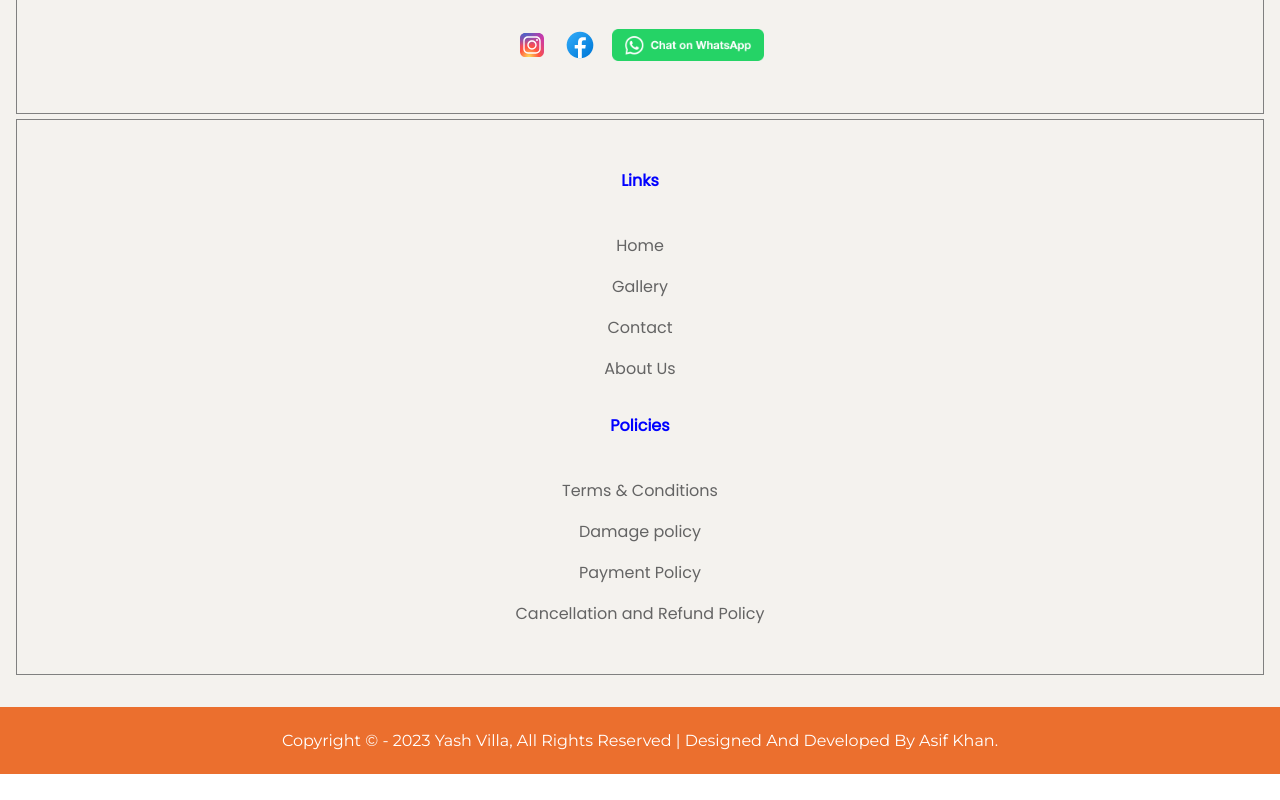
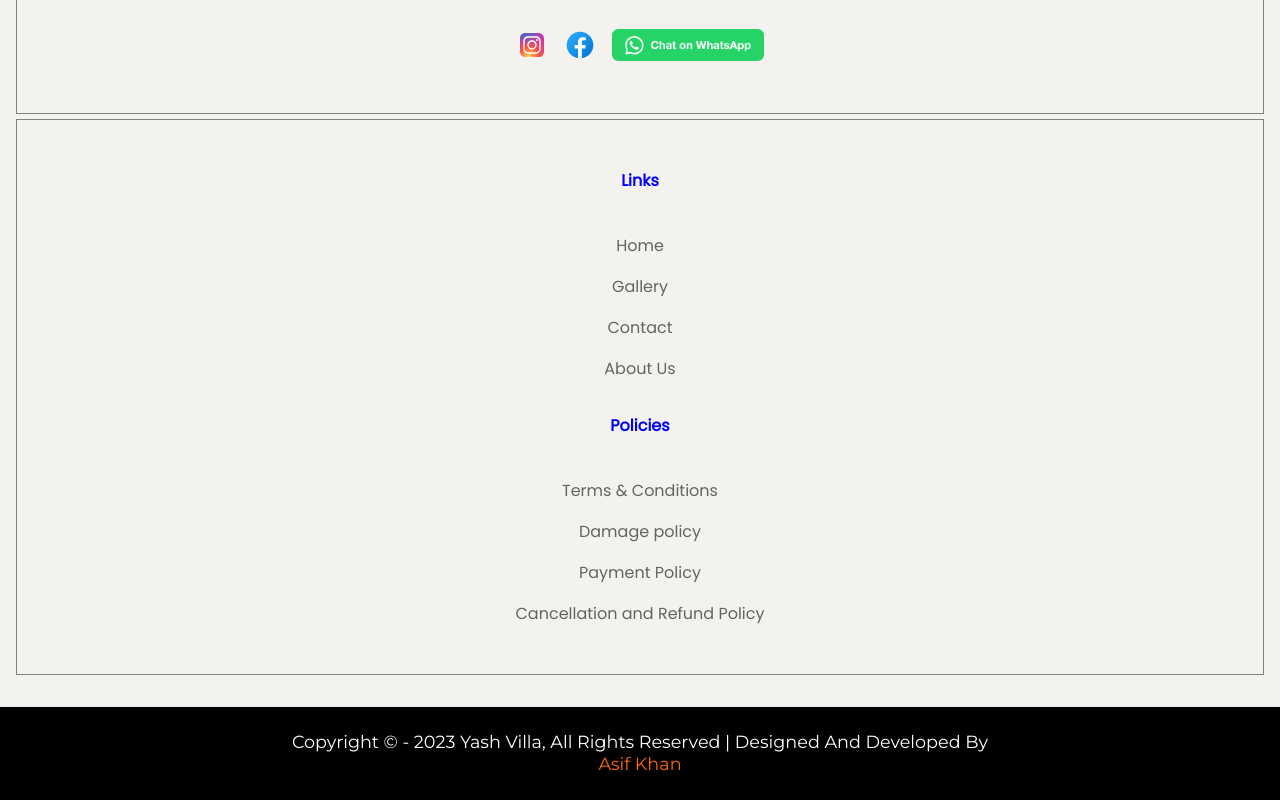
Before and after one commit to asif-eth/Yash-Villa, a React (Vite) app: page / in a window 1280 px wide. Shown: the part 1685-2485 px from the top of the page. Before the commit the page ends 2459 px from the top, so only its background shows below. Built offline with nearby package versions, Linux system fonts and the light colour scheme.

Commit message:
Footer Bottomline Completed

```diff
--- a/src/components/footer/Footer.css
+++ b/src/components/footer/Footer.css
@@ -55,6 +55,12 @@
     }
     .footerBottomLine {
         text-align: center;
+        align-items: center;
+        flex-direction: column;
+    }
+    .footerBottomLine_developerName {
+        text-decoration: underline;
+        text-underline-offset: 0.2rem;
     }
 }
 
@@ -81,10 +87,37 @@
 }
 
 .footerBottomLine {
-    background-color: #EB6F2E;
+    background-color: black;
     font-family: Montserrat;
+    font-size: 1.1rem;
     color: white;
     display: flex;
     justify-content: center;
+    align-items: center;
     padding: 1.5rem;
 }
+
+.footerBottomLine_developerName {
+    position: relative;
+    padding: 0.1rem 0.4rem;
+    font-size: 1.1rem;
+    color: #FF6600;
+    text-decoration: none;
+}
+
+.footerBottomLine_developerName::before {
+    content: "";
+    position: absolute;
+    bottom: 0;
+    left: 0;
+    width: 100%;
+    height: 0.1rem;
+    background: rgb(255, 255, 255);
+    transform: scaleX(0);
+    transform-origin: bottom left;
+    transition: transform 0.5s ease;
+}
+
+.footerBottomLine_developerName:hover::before {
+    transform: scaleX(1);
+}
--- a/src/components/footer/Footer.jsx
+++ b/src/components/footer/Footer.jsx
@@ -51,7 +51,7 @@ const Footer = () => {
       </footer>
 
       <div className="footerBottomLine">
-        Copyright © - {new Date().getFullYear()} Yash Villa, All Rights Reserved | Designed And Developed By Asif Khan.
+        Copyright © - {new Date().getFullYear()} Yash Villa, All Rights Reserved | Designed And Developed By <a href="mailto:webdev.asifkhan@gmail.com" target="_blank" className="footerBottomLine_developerName">Asif Khan</a>
       </div>
     </>
   )
```
